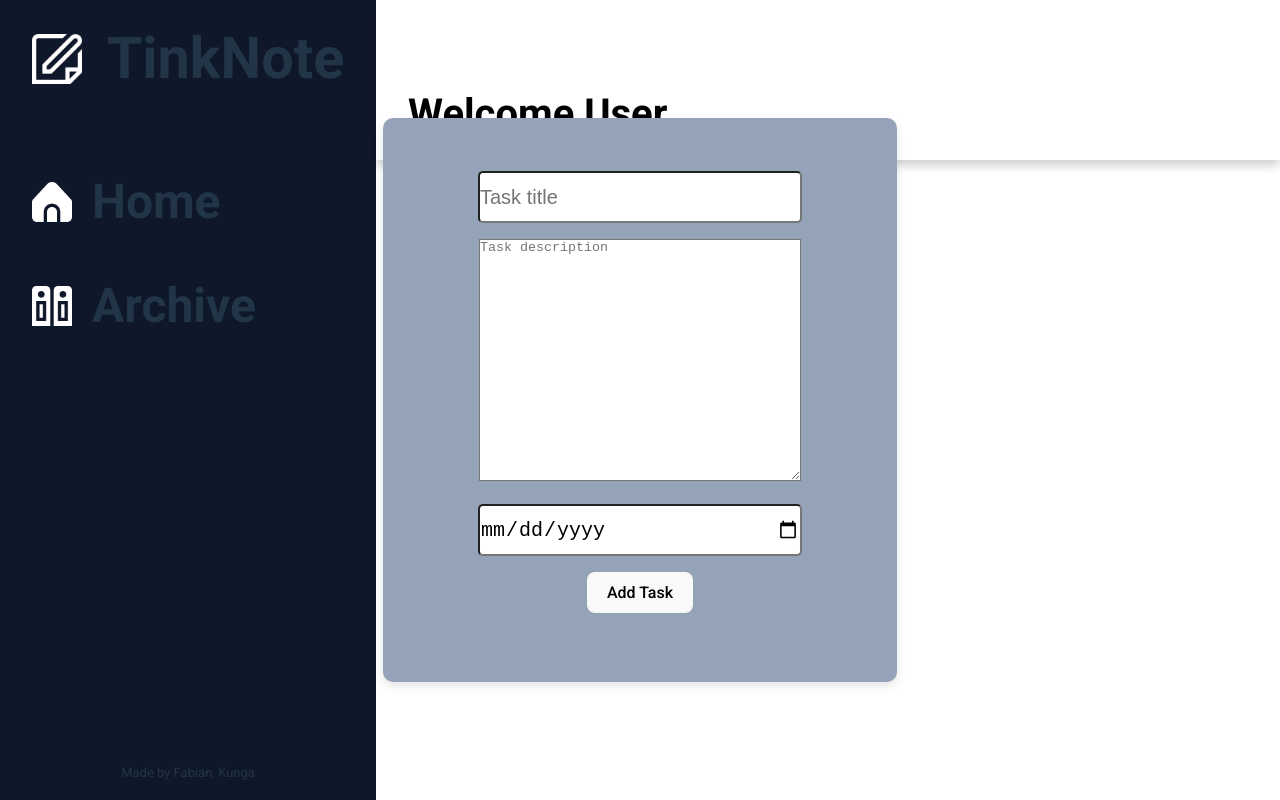
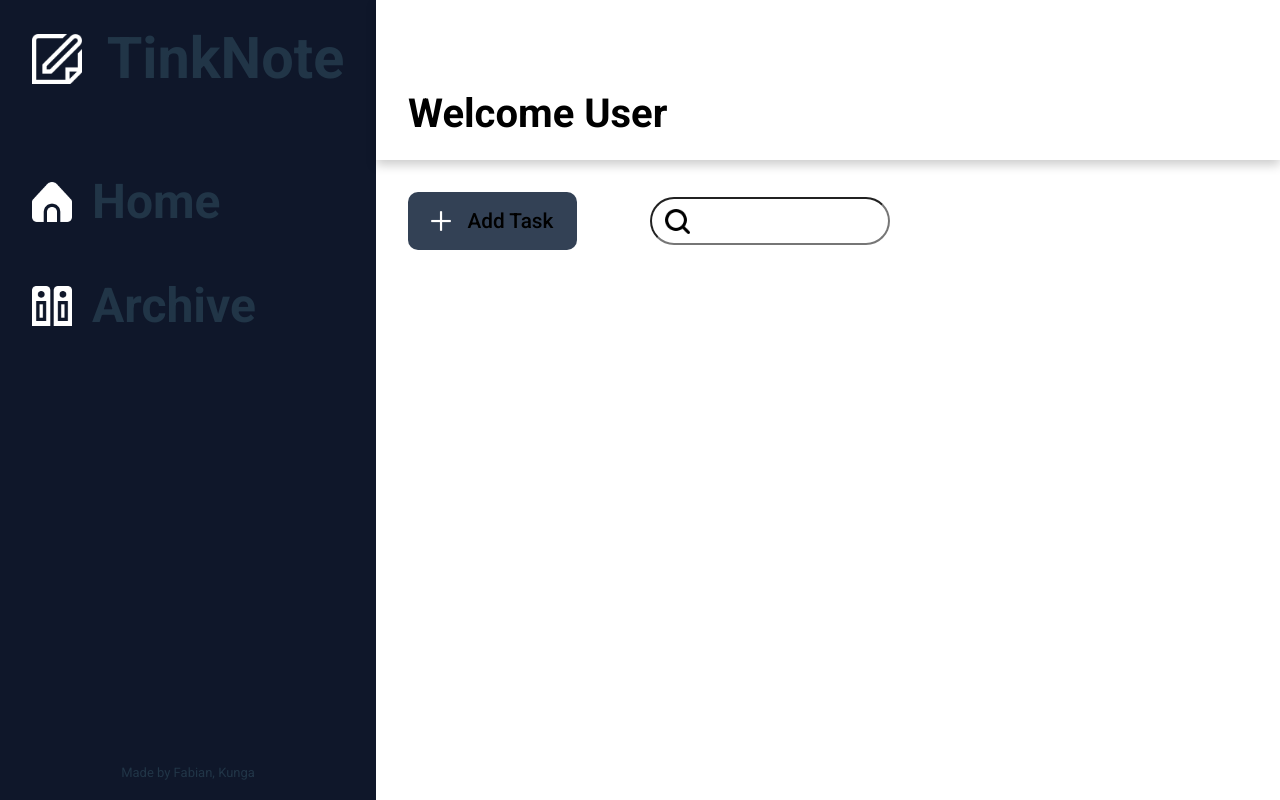
Before and after one commit to TenzKD/M294_ToDo-List, a React (Vite) app in the folder Frontend/: page / in a window 1280 px wide. Built offline with nearby package versions, Linux system fonts and the light colour scheme.

Commit message:
Added state functionality so the forms can be opened and closed

```diff
--- a/Frontend/src/components/AddTaskButton.jsx
+++ b/Frontend/src/components/AddTaskButton.jsx
@@ -1,10 +1,12 @@
+import { useState } from "react";
 import plus from "../icons/plus.png";
 import "../styles/AddTaskButton.css";
+import ToDoForm from "./ToDoForm";
 
-export default function AddTaskButton() {
+export default function AddTaskButton({ setCloseForm }) {
   return (
     <div className="addTask">
-      <button className="addTask__btn">
+      <button className="addTask__btn" onClick={() => setCloseForm(false)}>
         <img src={plus} className="addTask__icon" alt="plus icon" />
         Add Task
       </button>
--- a/Frontend/src/components/Task.jsx
+++ b/Frontend/src/components/Task.jsx
@@ -3,12 +3,12 @@ import "../styles/task.css";
 import searchIcon from "../icons/search.png";
 import Card from "./Card";
 
-export default function Task() {
+export default function Task({ setCloseForm }) {
   return (
     <>
       <div className="task">
         <div className="task__controls">
-          <AddTaskButton />
+          <AddTaskButton setCloseForm={setCloseForm} />
           <div className="task__search">
             <img src={searchIcon} alt="search Icon" />
             <input type="search" name="search" id="search"></input>
--- a/Frontend/src/components/ToDoForm.jsx
+++ b/Frontend/src/components/ToDoForm.jsx
@@ -1,7 +1,9 @@
 import { useState } from "react";
 import "../styles/todo.css";
+import closeBtn from "../icons/cross.png";
+import PropTypes from "prop-types";
 
-function ToDoForm() {
+function ToDoForm({ closeForm, setCloseForm }) {
   const [entries, setEntries] = useState({});
   const store = (e) => {
     setEntries({
@@ -40,7 +42,13 @@ function ToDoForm() {
   };
 
   return (
-    <div className="forms">
+    <div className="forms" style={{ display: closeForm ? "none" : "block" }}>
+      <img
+        className="forms__close"
+        src={closeBtn}
+        alt=""
+        onClick={() => setCloseForm(true)}
+      />
       <form onSubmit={submit}>
         <div>
           <input
@@ -62,7 +70,7 @@ function ToDoForm() {
         <div>
           <input type="date" name="dueDate" onChange={store} required />
         </div>
-        <button type="submit">Add Task</button>
+        <button type="submit">Create Task</button>
       </form>
     </div>
   );
--- a/Frontend/src/pages/Layout.jsx
+++ b/Frontend/src/pages/Layout.jsx
@@ -1,15 +1,17 @@
+import { useState } from "react";
 import Header from "../components/Header";
 import Sidebar from "../components/Sidebar";
 import Task from "../components/Task";
 import ToDoForm from "../components/ToDoForm";
 
 export default function Layout() {
+  const [closeForm, setCloseForm] = useState(true);
   return (
     <>
       <Header />
       <Sidebar />
-      <Task />
-      <ToDoForm />
+      <Task setCloseForm={setCloseForm} />
+      <ToDoForm closeForm={closeForm} setCloseForm={setCloseForm} />
     </>
   );
 }
--- a/Frontend/src/styles/todo.css
+++ b/Frontend/src/styles/todo.css
@@ -11,17 +11,20 @@
   width: 450px;
   height: 500px;
   text-align: center;
-  display: flex;
-  justify-content: center;
-  align-items: center;
+}
+
+.forms__close {
+  width: 25px;
+  height: 25px;
+  position: relative;
+  bottom: 1rem;
+  left: 14rem;
+  cursor: pointer;
 }
 
 form {
-  width: 20rem;
-  display: flex;
-  flex-direction: column;
-  justify-content: center;
-  align-items: center;
+  width: inherit;
+  height: inherit;
 }
 
 form > * {
@@ -29,10 +32,13 @@ form > * {
 }
 
 form textarea {
+  font-size: 1rem;
   width: 20rem;
   height: 15rem;
   background-color: #fff;
   color: black;
+  padding-left: 1rem;
+  padding-top: 1rem;
 }
 
 form input {
@@ -42,4 +48,5 @@ form input {
   font-size: 20px;
   background-color: #fff;
   color: black;
+  padding-left: 1rem;
 }
```
Also changed, not shown: Frontend/src/icons/cross.png (added).
